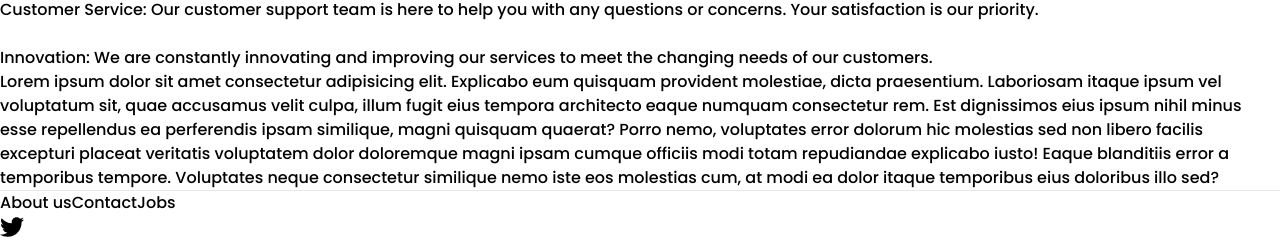
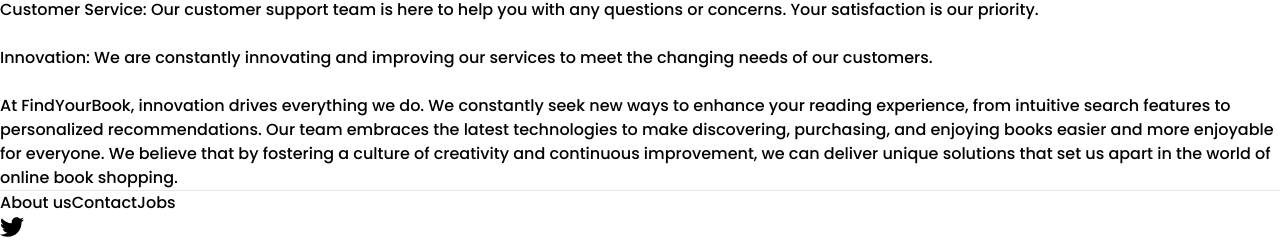
Before and after one commit to Payal0304/FindYourBook, a React (Vite) app in the folder Frontend/: page /about in a window 1280 px wide. Shown: the part 5852-6092 px from the top of the page. Built offline with nearby package versions, Linux system fonts and the light colour scheme.

Commit message:
changes made in color

```diff
--- a/Frontend/src/components/About.jsx
+++ b/Frontend/src/components/About.jsx
@@ -30,9 +30,9 @@
   <li>Customer Service: Our customer support team is here to help you with any questions or concerns. Your satisfaction is our priority.</li> <br />
   <li>Innovation: We are constantly innovating and improving our services to meet the changing needs of our customers.</li>
   <ul>
+    <br />
 
-    Lorem ipsum dolor sit amet consectetur adipisicing elit. Explicabo eum quisquam provident molestiae, dicta praesentium. Laboriosam itaque ipsum vel voluptatum sit, quae accusamus velit culpa, illum fugit eius tempora architecto eaque numquam consectetur rem. Est dignissimos eius ipsum nihil minus esse repellendus ea perferendis ipsam similique, magni quisquam quaerat? Porro nemo, voluptates error dolorum hic molestias sed non libero facilis excepturi placeat veritatis voluptatem dolor doloremque magni ipsam cumque officiis modi totam repudiandae explicabo iusto! Eaque blanditiis error a temporibus tempore. Voluptates neque consectetur similique nemo iste eos molestias cum, at modi ea dolor itaque temporibus eius doloribus illo sed?
-  </ul></ul>
+At FindYourBook, innovation drives everything we do. We constantly seek new ways to enhance your reading experience, from intuitive search features to personalized recommendations. Our team embraces the latest technologies to make discovering, purchasing, and enjoying books easier and more enjoyable for everyone. We believe that by fostering a culture of creativity and continuous improvement, we can deliver unique solutions that set us apart in the world of online book shopping.  </ul></ul>
 
 
 
--- a/Frontend/src/components/Cards.jsx
+++ b/Frontend/src/components/Cards.jsx
@@ -16,7 +16,7 @@
           <div className="card-actions justify-between items-end mt-4">
             <div className="badge badge-outline">${item.price}</div>
             <div
-              className="cursor-pointer px-3 py-1 rounded-full border-[2px] hover:bg-pink-500 hover:text-white duration-200"
+              className="cursor-pointer px-3 py-1 rounded-full border-[2px] btn-custom duration-200"
               onClick={() => addToCart(item)}
             >
               Buy Now
```
